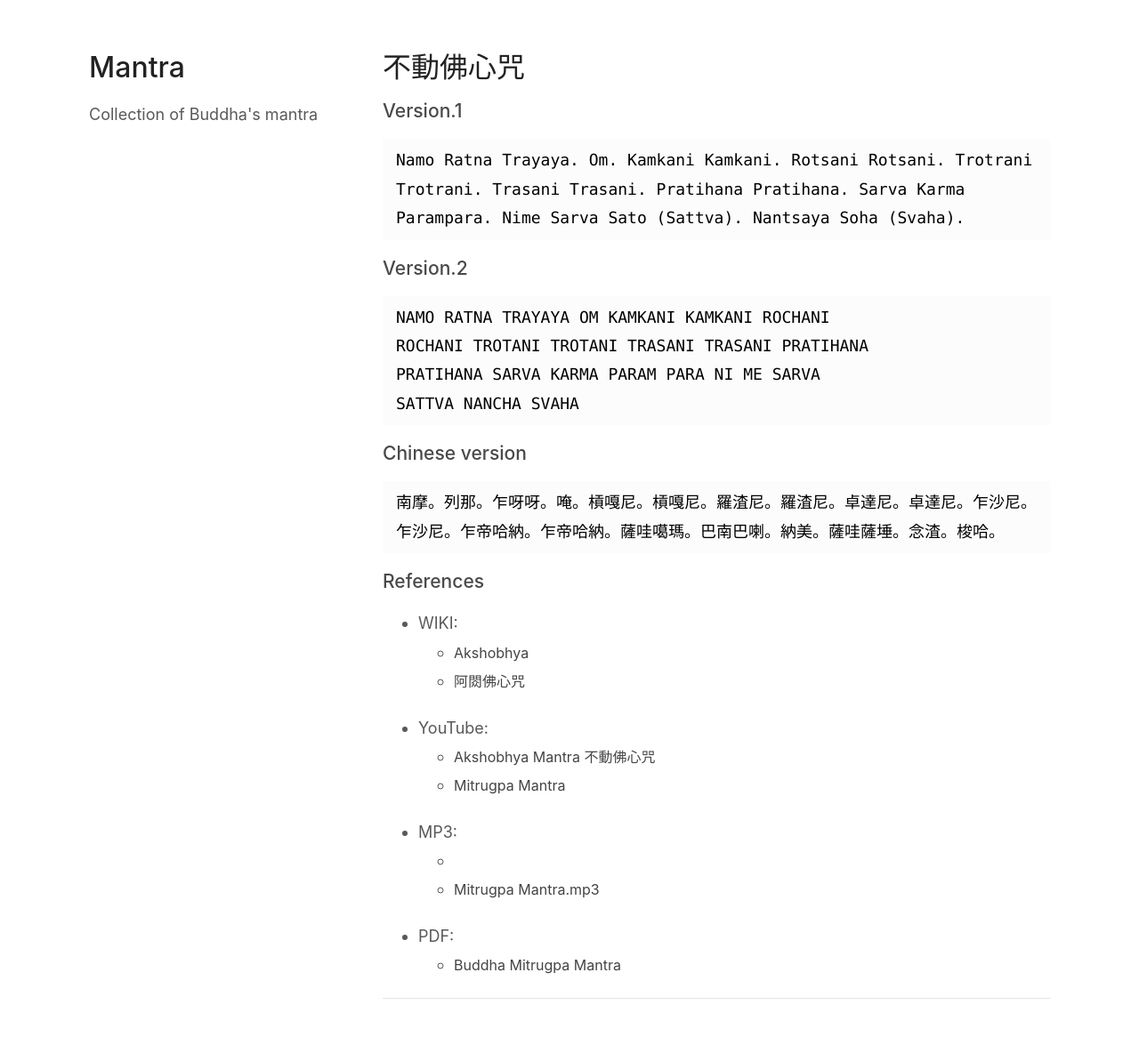
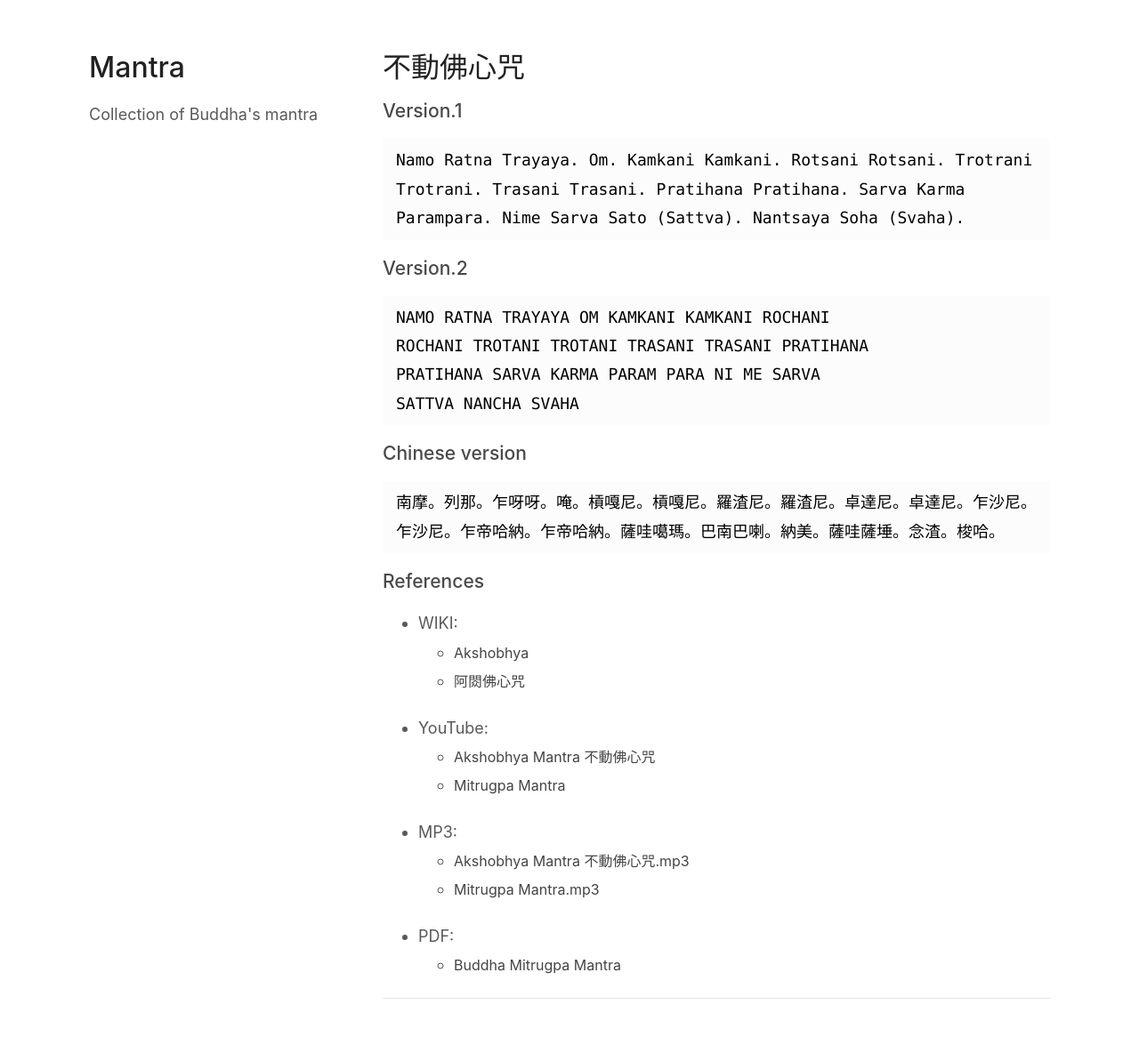
Before and after one commit to zenkarsha/mantra.unlink.men, a Jekyll site: the page built from index.md, in a window 1280 px wide. Shown: the whole page at 89% size. Built offline with Jekyll 4.4.1, drawn with Linux system fonts in a browser that asks for light colours; our own code applies the rules of GitHub Pages for plain Markdown files.

Commit message:
Update index.md

```diff
--- a/index.md
+++ b/index.md
@@ -33,7 +33,7 @@ SATTVA NANCHA SVAHA
   - [Akshobhya Mantra 不動佛心咒](https://www.youtube.com/watch?v=boYfq57H9G4)
   - [Mitrugpa Mantra](https://www.youtube.com/watch?v=HD-krq8Eqp4)
 - MP3:
-  - [](https://u.pcloud.link/publink/show?code=XZzdHRXZW8IIpiFA22kizorVA2tQYFAWb5M7)
+  - [Akshobhya Mantra 不動佛心咒.mp3](https://u.pcloud.link/publink/show?code=XZzdHRXZW8IIpiFA22kizorVA2tQYFAWb5M7)
   - [Mitrugpa Mantra.mp3](https://u.pcloud.link/publink/show?code=XZ9gHRXZQTRMMruNtNzQP9Se8Tvlhy9JU4Oy)
 - PDF:
   - [Buddha Mitrugpa Mantra](https://fpmt.org/wp-content/uploads/education/pdfs/Buddha_Mitrugpa_Mantra.pdf)
```
